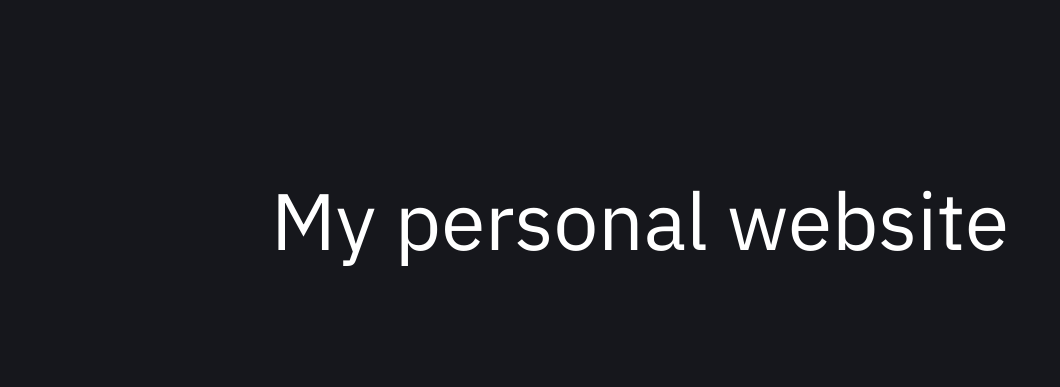
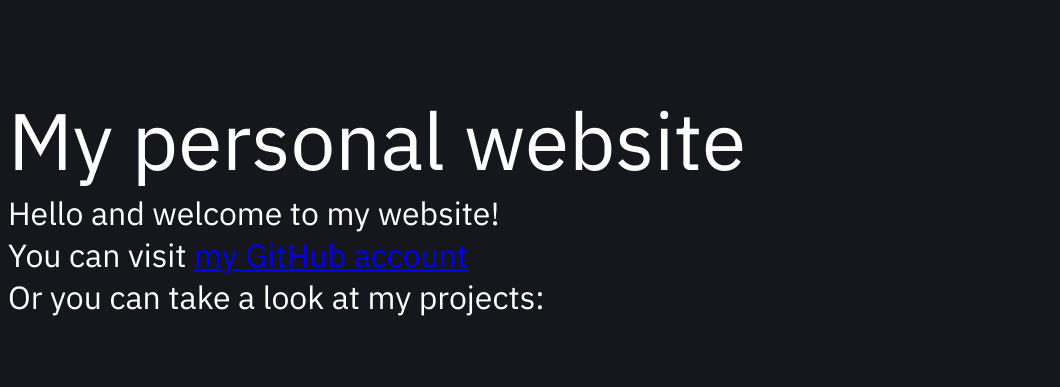
Before and after one commit to RaulIgna/RaulIgna.github.io, a plain HTML site: page index.html in a window 1280 px wide. Shown: the whole page, without its empty margins (0-1060 px from the left). Drawn offline with Linux system fonts and the light colour scheme.

Commit message:
Added small things

```diff
--- a/index.html
+++ b/index.html
@@ -4,10 +4,15 @@
     <meta charset="UTF-8">
     <title>My website</title>
     <link rel="stylesheet" href="style.css">
+    <script src="scripts.js"></script>
 </head>
 <body>
-<div class="flex title">
-<p>My personal website</p>
+
+<div class="flex">
+    <p class="title">My personal website</p>
+    <p class="subtitle">Hello and welcome to my website!</p>
+    <p class="subtitle">You can visit <a href="https://github.com/RaulIgna">my GitHub account</a> </p>
+    <p class="subtitle">Or you can take a look at my projects:</p>
 </div>
 </body>
 </html>
--- a/style.css
+++ b/style.css
@@ -8,13 +8,25 @@ body {
 
 .flex {
     display: flex;
-}
-
-.title {
+    align-items: center;
+    justify-content: center;
     padding-top: 5rem;
     padding-bottom: 2rem;
     color: white;
-    align-items: center;
+    width: 100%;
+    margin: 0 auto;
+    flex-direction: column;
+}
+
+.subtitle {
+    display: block;
+    font-size: 2em;
+    margin:0;
+    width: 100%;
+}
+.title {
+    display: block;
     font-size: 5em;
-    justify-content: center;
+    margin:0;
+    width:100%
 }
```
Also changed, not shown: scripts.js (added).
